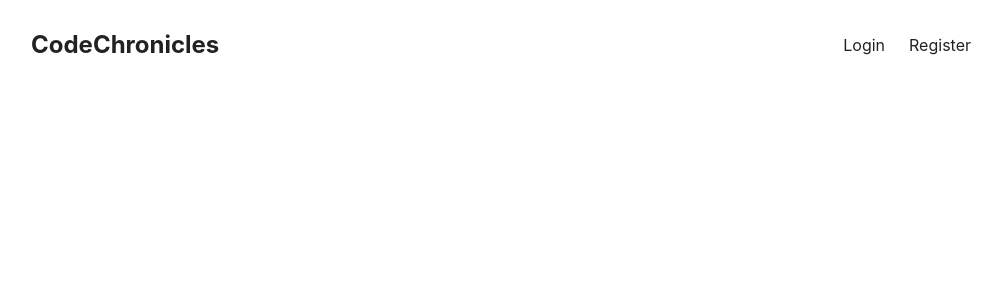
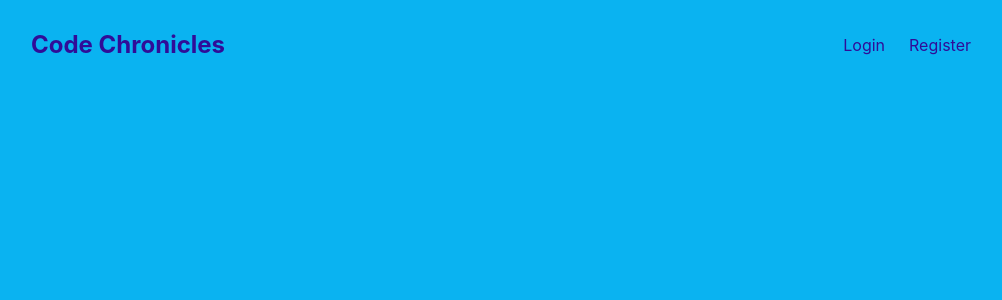
Before and after one commit to Misachka/CodeChronicles, a React (Vite) app in the folder client/: page / in a window 1280 px wide. Shown: the top 300 px of the page, without its empty margins (139-1141 px from the left). Built offline with nearby package versions, Linux system fonts and the light colour scheme; no server answers.

Commit message:
added props and home page

```diff
--- a/client/src/App.css
+++ b/client/src/App.css
@@ -5,7 +5,8 @@ a{
   cursor: pointer;
 }
 body{
-  color: #222;
+  color: #300d98;
+  background-color: rgb(10, 179, 241);
 }
 img{
   max-width: 100%;
--- a/client/src/App.jsx
+++ b/client/src/App.jsx
@@ -3,7 +3,7 @@ import './App.css';
 import LoginPage from './pages/LoginPage';
 import { UserContextProvider } from './pages/UserContext';
 import { BrowserRouter as Router, Routes, Route } from 'react-router-dom';
-import Header from './pages/Header';
+import Home from './pages/Home';
 import Layout from './pages/Layout';
 import CreatePost from './pages/CreatePost';
 import RegisterPage from './pages/RegisterPage';
@@ -13,13 +13,16 @@ import PostPage from './pages/PostPage';
 
 function App() {
   const [count, setCount] = useState(0);
+  const [isLoggedIn, setIsLoggedIn] = useState(true)
 
+  if (isLoggedIn) {
     return (
       <UserContextProvider>
         <Router>
           <Routes>
-          <Route path='/' element={<Layout />} />
+            <Route path='/' element={<Layout isLoggedIn={isLoggedIn}/>} />
             <Route path="/login" element={<LoginPage />} />
+            <Route path="/Home" element={<Home />} />
             <Route path="/create" element={<CreatePost />} />
             <Route path="/register" element={<RegisterPage />} />
             <Route path="/edit/:id" element={<EditPost />} />
@@ -28,6 +31,23 @@ function App() {
         </Router>
       </UserContextProvider>
     );
+  } else {
+    return (
+      <UserContextProvider>
+        <Router>
+          <Routes>
+            <Route path='/' element={<LoginPage />} />
+            <Route path="/login" element={<LoginPage />} />
+            <Route path="/register" element={<RegisterPage />} />
+            {/* <Route path="/edit/:id" element={<EditPost />} />
+            <Route path="/post/:id" element={<PostPage />} /> */}
+          </Routes>
+        </Router>
+      </UserContextProvider>
+    );
+  }
+
+
 }
 
 export default App;
--- a/client/src/pages/Header.jsx
+++ /dev/null
@@ -1,46 +0,0 @@
-import {Link} from "react-router-dom";
-import {useContext, useEffect, useState} from "react";
-import {UserContext} from "./UserContext";
-
-export default function Header() {
-  const {setUserInfo,userInfo} = useContext(UserContext);
-  useEffect(() => {
-    fetch('http://localhost:3000/profile', {
-      credentials: 'include',
-    }).then(response => {
-      response.json().then(userInfo => {
-        setUserInfo(userInfo);
-      });
-    });
-  }, []);
-
-  function logout() {
-    fetch('http://localhost:3000/logout', {
-      credentials: 'include',
-      method: 'POST',
-    });
-    setUserInfo(null);
-  }
-
-  const username = userInfo?.username;
-
-  return (
-    <header>
-      <Link to="/" className="logo">CodeChronicles</Link>
-      <nav>
-        {username && (
-          <>
-            <Link to="/create">Create new post</Link>
-            <a onClick={logout}>Logout ({username})</a>
-          </>
-        )}
-        {!username && (
-          <>
-            <Link to="/login">Login</Link>
-            <Link to="/register">Register</Link>
-          </>
-        )}
-      </nav>
-    </header>
-  );
-}
--- a/client/src/pages/Home.jsx
+++ b/client/src/pages/Home.jsx
@@ -0,0 +1,47 @@
+import {Link} from "react-router-dom";
+import {useContext, useEffect, useState} from "react";
+import {UserContext} from "./UserContext";
+
+export default function Home(props) {
+  const {setUserInfo,userInfo} = useContext(UserContext);
+
+  useEffect(() => {
+    fetch('http://localhost:3000/profile', {
+      credentials: 'include',
+    }).then(response => {
+      response.json().then(userInfo => {
+        setUserInfo(userInfo);
+      });
+    });
+  }, []);
+
+  function logout() {
+    fetch('http://localhost:3000/logout', {
+      credentials: 'include',
+      method: 'POST',
+    });
+    setUserInfo(null);
+  }
+
+  const username = userInfo?.username;
+
+  return (
+    <header>
+      <Link to="/" className="logo">Code Chronicles</Link>
+      <nav>
+        {username && (
+          <>
+            <Link to="/create">Create new post</Link>
+            <a onClick={logout}>Logout ({username})</a>
+          </>
+        )}
+        {true &&  (
+          <>
+            <Link to="/login">Login</Link>
+            <Link to="/register">Register</Link>
+          </>
+        )}
+      </nav>
+    </header>
+  );
+}
--- a/client/src/pages/Layout.jsx
+++ b/client/src/pages/Layout.jsx
@@ -1,10 +1,10 @@
-import Header from "./Header";
+import Header from "./Home";
 import {Outlet} from "react-router-dom";
 
-export default function Layout() {
+export default function Layout(props) {
   return (
     <main>
-      <Header />
+      <Header isLoggedIn={props.isLoggedIn}/>
       <Outlet />
     </main>
   );
```
Lines whose indentation alone changed are shown as unchanged.
